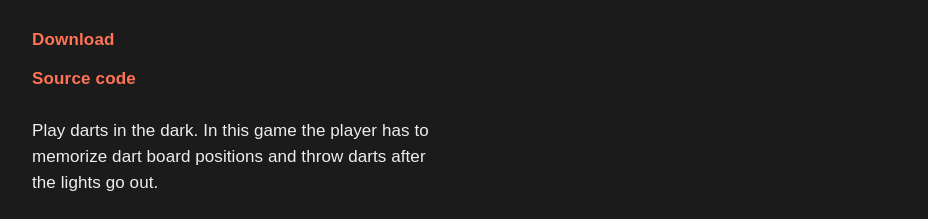
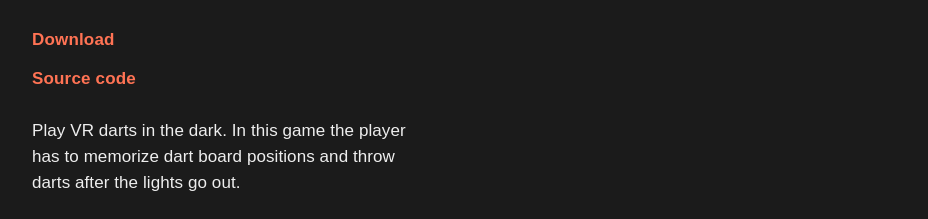
Before and after one commit to outyard/outyard.github.io, a Gatsby site: page / in a window 1280 px wide. Shown: the part 6708-6927 px from the top of the page, without its empty margins (173-1101 px from the left). Built offline with nearby package versions, Linux system fonts and the light colour scheme; Gatsby itself is replaced by a stand-in of ours; a web font is replaced by a local one; what moment-duration-format would draw is missing.

Commit message:
Clarify VR only

```diff
--- a/src/pages/index.js
+++ b/src/pages/index.js
@@ -87,7 +87,7 @@ export default () => (
           download="/files/dartness.zip"
           source="https://github.com/carlenlund/dartness"
           type="game"
-          description="Play darts in the dark. In this game the player has to memorize dart board positions and throw darts after the lights go out."
+          description="Play VR darts in the dark. In this game the player has to memorize dart board positions and throw darts after the lights go out."
           tools="Unity and SteamVR" />
 
       <Project
```
